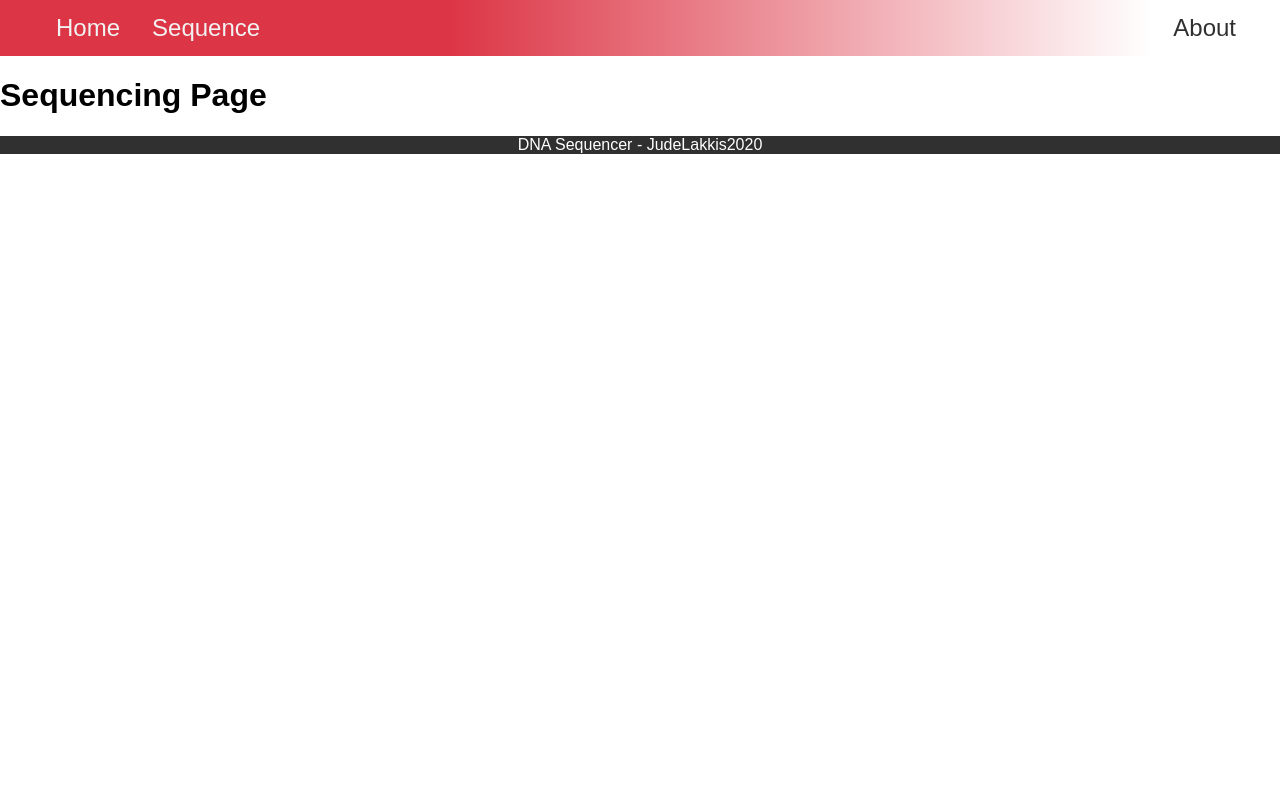
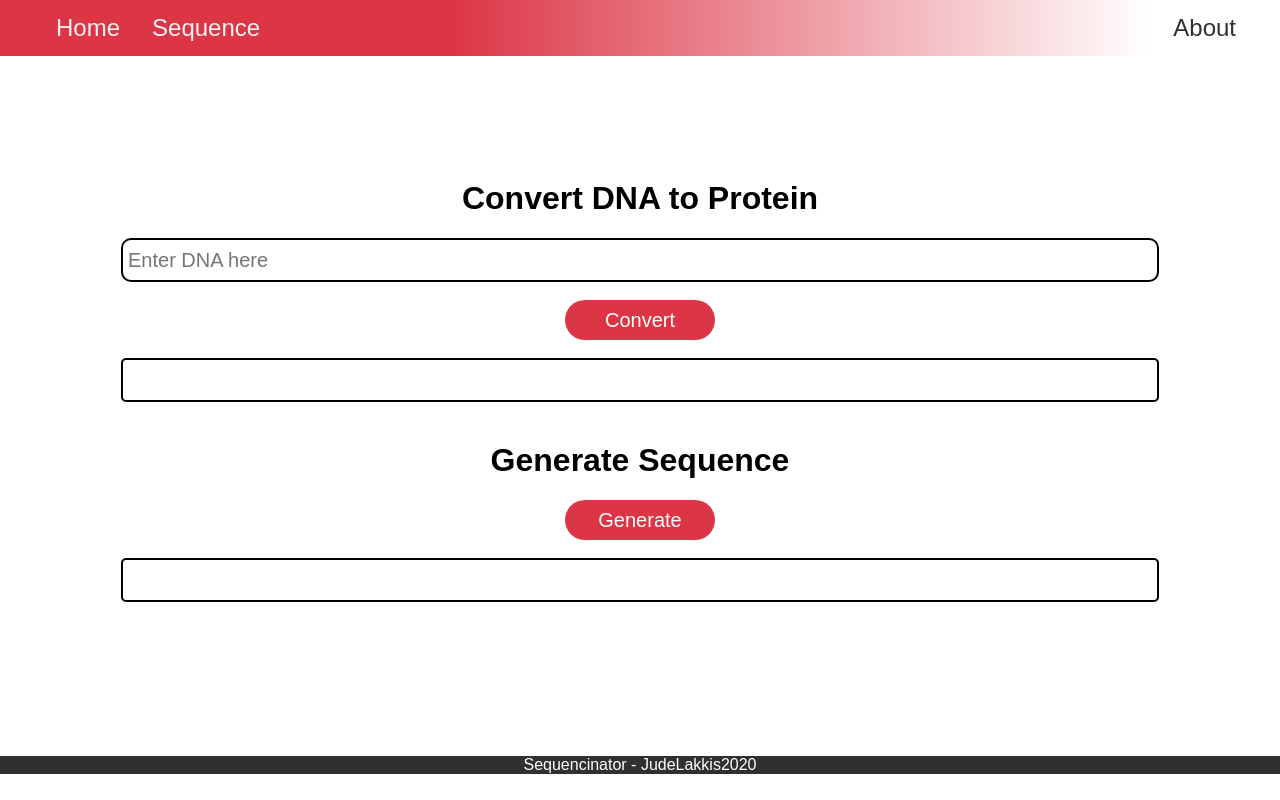
Before and after one commit to JudeLakkis/DNA-to-Protein, a Flask app: page /sequence in a window 1280 px wide. Run offline with Flask 2, Linux system fonts and the light colour scheme; some web fonts are replaced.

Commit message:
Got the front end functioning

```diff
--- a/src/server.py
+++ b/src/server.py
@@ -1,4 +1,6 @@
 from flask import Flask, render_template, url_for, redirect, request
+from random import randint
+from Sequencinator import *
 
 app = Flask(__name__)
 
@@ -12,6 +14,19 @@ def home():
 def sequence():
     return render_template('sequence.html')
 
+@app.route('/generate/', methods=['POST'])
+def generateSequence():
+    dna = Sequencinator('Server Generated Object')
+    gen = dna.generate_sequence()
+    return render_template('sequence.html', strand=gen)
+
+@app.route('/protein/', methods=['POST'])
+def sequenceProtein():
+    protein = Sequencinator('Custom Object')
+    strand = request.form['dna']
+    final = protein.translate_protein(strand)
+    return render_template('sequence.html', protein=final)
+
 @app.route('/about')
 def about():
     return render_template('about.html')
--- /dev/null
+++ b/src/static/sequence.css
@@ -0,0 +1,47 @@
+.topContent {
+	padding-top: 8%;
+	padding-bottom: 12%;
+}
+h1 {
+	text-align: center;
+}
+
+.customForm {
+	text-align: center;
+}
+
+#textBar {
+	width: 80%;
+	height: 30px;
+	border-radius: 10px;
+	border: 2px solid black;
+	font-size: 20px;
+	padding: 5px;
+}
+
+#convert {
+	background: #DC3545;
+	color: white;
+	font-size: 20px;
+	width: 150px;
+	height: 40px;
+	border: none;
+	border-radius: 50px;
+}
+
+#convert:hover {
+	transition: ease 0.3s;
+	border: 1px black solid;
+	background: white;
+	color: #DC3545;
+}
+
+#output{
+	margin: 0 auto;
+	padding: 5px;
+	border-radius: 5px;
+	width: 80%;
+	height: 30px;
+	border: 2px solid black;
+	overflow: auto;
+}
--- a/src/static/wrapper.css
+++ b/src/static/wrapper.css
@@ -9,6 +9,11 @@ html, body {
   justify-content: space-between;
   width: 90%;
   /* border: .1rem red solid; */
+}
+
+a {
+	text-decoration: none;
+	color: white;
 }
 
 .nav {
--- a/src/templates/sequence.html
+++ b/src/templates/sequence.html
@@ -1,12 +1,25 @@
 {% extends 'wrapper.html' %}
 {% block style %}
-
+	<link rel="stylesheet" href="../static/sequence.css" type="text/css" media="screen" charset="utf-8">
 {% endblock %}
 
 {% block content %}
 
 	<div class='topContent'>
-		<h1 id="title">Sequencing Page</h1>
+		<h1>Convert DNA to Protein</h1>
+
+		<form class="customForm" action="/protein/" method="POST" accept-charset="utf-8">
+			<input id="textBar" type="text" name="dna" placeholder="Enter DNA here"><br><br>
+			<input id="convert" type="submit" name="submit" value="Convert"><br><br>
+			<div id='output'>{{ protein }}</div>
+		</form>
+		<br>
+		<h1>Generate Sequence</h1>
+		<form class="customForm" action="/generate/" method="POST" accept-charset="utf-8">
+			<input id="convert" type="submit" name="submit" value="Generate">
+			<br><br>
+			<div id="output">{{ strand }}</div>
+		</form>
 	</div>
 
 {% endblock %}
--- a/src/templates/wrapper.html
+++ b/src/templates/wrapper.html
@@ -23,7 +23,7 @@
 		</main>
 
 		<footer class='footer'>
-			<span id="footerText">DNA Sequencer - JudeLakkis2020</span>
+			<span id="footerText"><a href="https://github.com/JudeLakkis/Sequencinator">Sequencinator</a> - JudeLakkis2020</span>
 		</footer>
     </body>
 </html>
```
Also changed, not shown: other parts of src/static/wrapper.css (+2 -0 lines), src/Sequencinator.py (+14 -13 lines), src/static/home.css (added, +59 -0 lines), src/templates/home.html (+14 -5 lines).
